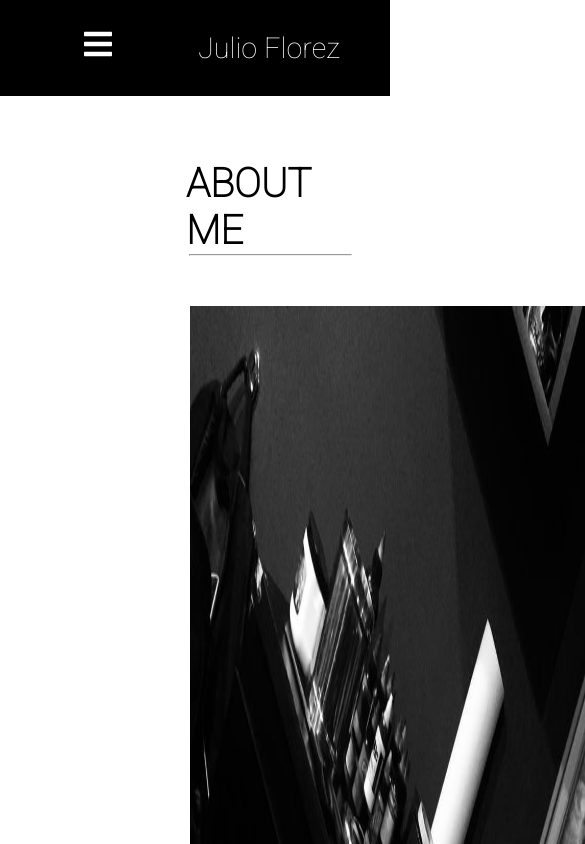
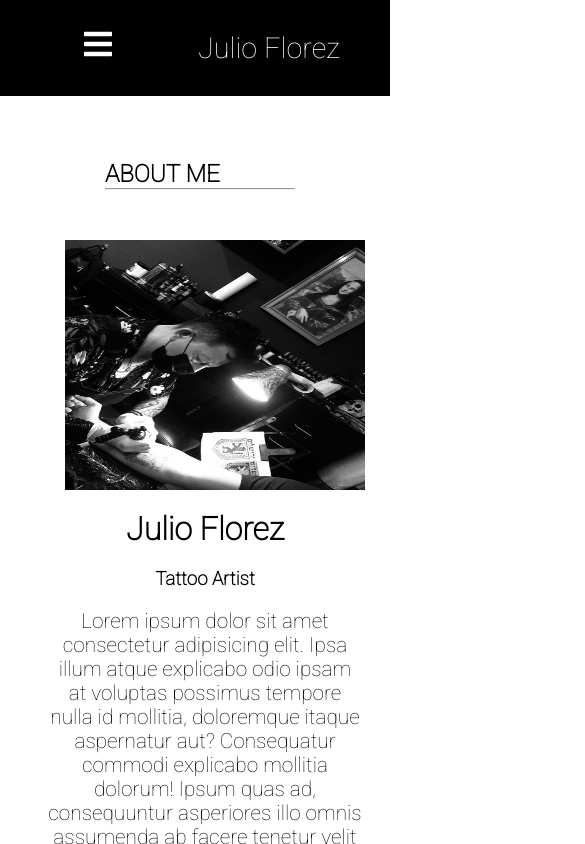
Before and after one commit to merchanha/webPortfolio-, a React (Create React App) app: page /About in a window 390 px wide. Shown: the top 844 px of the page, 585 px wide, since content can reach past the window. Built offline with nearby package versions, Linux system fonts and the light colour scheme.

Commit message:
aboutResponsive

```diff
--- a/src/components/Question.css
+++ b/src/components/Question.css
@@ -0,0 +1,3 @@
+.containerQquestion {
+
+}
--- a/src/components/Question.js
+++ b/src/components/Question.js
@@ -18,7 +18,68 @@ export default function Question() {
         <div>
              <Header isScrolling = {scrollHeight}/>
 
-             <div containerQquestion>
+             <div  className="containerQquestion">
+               <br/>
+               <br/>
+               <br/>
+               <br/>
+               <br/>
+               <br/>
+
+
+               <h1 className="headerFaq">FREQUENTLY ASKED QUESTIONS</h1>
+               <br/>
+
+               <ul>
+                 <li><h2>•	What should I bring to my consultation or appointment?</h2>
+                 <p>Always bring your state issued identification card. Also bring any reference pictures you might have.</p>
+                 </li>
+
+                 <li><h2>•	How old do I have to be to get tattooed?</h2>
+                 <p>
+                   If you are 16 or 17 years old your parent or legal guardian must be present when you are being tattooed and
+                   you must give us a notarized copy of the Minor Consent Form. Click here to download the form. Even with parental consent,
+                   it is up to the artist's and business owner's discretion to approve or deny service on a minor.</p>
+                 </li>
+
+                 <li><h2>•	How old do I have to be to get pierced?</h2>
+                 <p>We currently do not offer piercing services, but carry a variety of jewelry for sale. It is against the law
+                   in Florida to pierce any minor without a notarized form - click here to download. In addition to the form, minors
+                   under the age of 16 must be accompanied by aparent or legal guardian as specified in section 381.0075,
+                   Florida Statutes. </p>
+                 </li>
+
+                 <li><h2>•	How are prices determined?</h2>
+                 <p>Most artists have a set hourly price, this varies from artist to artist. Depending on the piece,
+                   the artist might be able to set a fixed price. For larger pieces (ie. full sleeves, full back pieces, etc)
+                   the artist can split the charges per session if it is more convenient for both parties. </p>
+                 </li>
+
+                 <li><h2>•	Do you take walk-ins?</h2>
+                 <p>Although appointments are recommended, we DO take walk-ins. </p>
+                 </li>
+
+                 <li><h2>•	If I take a design or reference, will you tattoo that exact design?</h2>
+                 <p>It depends on the reference - if it is a portrait, of course! Given that we are an all custom studio,
+                   we create designs uniquely for every client. Depending on what you want to get done, we can work with you
+                   to make that image unique. If you have a picture of a tattoo that already exists on someone else, we will
+                   create something similar - but we will not tattoo the same design. (No respected tattoo artist will copy or
+                   replicate another artist's tattoo) </p>
+                 </li>
+
+                 <li><h2>•	Is there a cancellation policy?</h2>
+                 <p>Yes, any cancellation or re-schedule must be done at least 48 hours prior to your original appointment.
+                   Deposits may be refunded or transferred to another appointment date upon the artist's discretion.
+                   Repeated re-scheduling may result in forfeiting the deposit. </p>
+                 </li>
+
+
+
+
+
+
+
+               </ul>
 
             </div>
 
--- a/src/components/about/About.css
+++ b/src/components/about/About.css
@@ -89,3 +89,117 @@ hr {
     width: 86%;
     background-color:black;
   }
+
+
+
+
+
+@media (max-width: 991px)
+
+{
+
+    /*aboutme*/
+
+    .headings{
+        font-size: 24px;
+    }
+
+    .photo{
+
+        flex-direction: column;
+        align-items: center;
+
+
+    }
+
+    .photo img {
+        width: 470px;
+        height: 380px;
+    }
+
+    .gallery0 img{
+
+        align-items: center;
+    }
+
+    .me{
+        margin-left: 60px;
+    }
+
+    .me h2 {
+        text-align: center;
+    }
+
+    p {
+        text-align: center;
+    }
+
+    .me h3{
+        text-align: center;
+
+    }
+
+    .row{
+        flex-direction: column;
+        align-items: center;
+    }
+
+    hr {
+        margin-left: 5px;
+        width: 100%;
+        background-color:black;
+      }
+
+
+
+
+}
+
+
+@media (min-width: 320px) and (max-width: 480px){
+
+  html{
+
+    width: 460px;
+
+
+  }
+
+
+    .about{
+        background-size: contain;
+
+
+    }
+
+    .photo img {
+        width: 300px;
+        height: 250px;
+    }
+    .headings {
+
+        display: flex;
+        justify-content:left;
+        font-size: 1.5rem;
+        margin-top: 80px;
+        margin-left: 5px;
+    }
+
+    hr {
+        margin-left: 5px;
+        width: 100%;
+        background-color:black;
+      }
+
+      .parrafo2 {
+          display: flex;
+          justify-content:center;
+        font-size: 1.3rem;
+
+
+
+    }
+
+
+
+}
```
